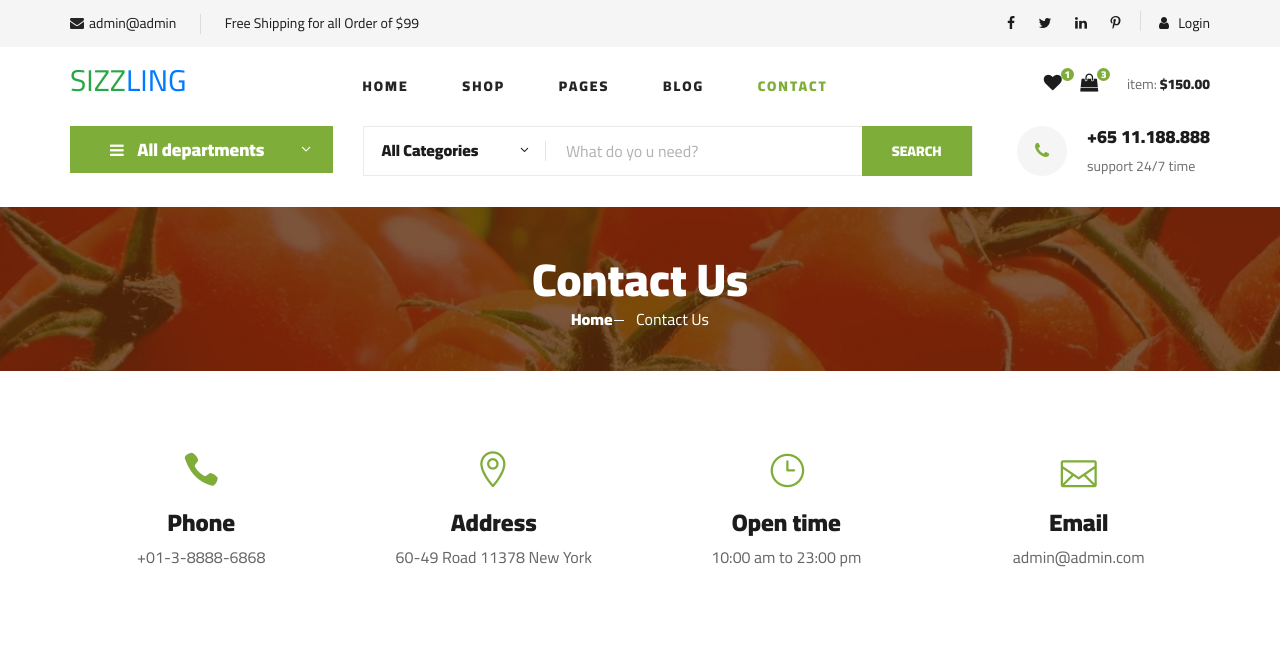
After one commit to Smile-94/online-food-ordering-systm, a Django app: page /contact/ in a window 1280 px wide. The commit adds this page. Shown: the top 647 px of the page. Run offline with Django 4.2, Linux system fonts and the light colour scheme; some libraries are stand-ins or nearby versions.

Commit message:
added functionality in index page

```diff
--- a/accounts/templates/accounts/login.html
+++ b/accounts/templates/accounts/login.html
@@ -11,7 +11,7 @@
         <div class="col-12 col-sm-8 col-md-6 col-lg-5 col-xl-4">
             <div class="bg-dark rounded p-4 p-sm-5 my-4 mx-3">
                 <div class="d-flex align-items-center justify-content-between mb-3">
-                    <a href="index.html" class="">
+                    <a href="{% url 'home:index' %}" class="">
                         <h3 class="text-white"><i class="fa-solid fa-burger text-primary me-2"></i>SIZZ<span class="text-primary">LING</span></h3>
                     </a>
                     <h3 class="text-primary">Sign In</h3>
--- a/accounts/templates/accounts/signup.html
+++ b/accounts/templates/accounts/signup.html
@@ -11,7 +11,7 @@
         <div class="col-12 col-sm-8 col-md-6 col-lg-5 col-xl-4">
             <div class="bg-dark rounded p-4 p-sm-5 my-4 mx-3">
                 <div class="d-flex align-items-center justify-content-between mb-3">
-                    <a href="index.html" class="">
+                    <a href="{% url 'home:index' %}" class="">
                         <h3 class="text-white"><i class="fa-solid fa-burger text-primary me-2"></i></i>SIZZ<span class="text-primary">LING</span></h3>
                     </a>
                     <h3 class="text-primary">Sign Up</h3>
--- /dev/null
+++ b/home/templates/home/contact.html
@@ -0,0 +1,110 @@
+{% extends 'home_base/base.html' %}
+{% load static %}
+
+{% block title %} {{title}} {% endblock title %}
+
+
+{% block body %}
+<!-- Breadcrumb Section Begin -->
+<section class="breadcrumb-section set-bg" data-setbg="{% static 'assets/img/breadcrumb.jpg' %}">
+    <div class="container">
+        <div class="row">
+            <div class="col-lg-12 text-center">
+                <div class="breadcrumb__text">
+                    <h2>Contact Us</h2>
+                    <div class="breadcrumb__option">
+                        <a href="{% url 'home:index' %}">Home</a>
+                        <span>Contact Us</span>
+                    </div>
+                </div>
+            </div>
+        </div>
+    </div>
+</section>
+<!-- Breadcrumb Section End -->
+
+<!-- Contact Section Begin -->
+<section class="contact spad">
+    <div class="container">
+        <div class="row">
+            <div class="col-lg-3 col-md-3 col-sm-6 text-center">
+                <div class="contact__widget">
+                    <span class="icon_phone"></span>
+                    <h4>Phone</h4>
+                    <p>+01-3-8888-6868</p>
+                </div>
+            </div>
+            <div class="col-lg-3 col-md-3 col-sm-6 text-center">
+                <div class="contact__widget">
+                    <span class="icon_pin_alt"></span>
+                    <h4>Address</h4>
+                    <p>60-49 Road 11378 New York</p>
+                </div>
+            </div>
+            <div class="col-lg-3 col-md-3 col-sm-6 text-center">
+                <div class="contact__widget">
+                    <span class="icon_clock_alt"></span>
+                    <h4>Open time</h4>
+                    <p>10:00 am to 23:00 pm</p>
+                </div>
+            </div>
+            <div class="col-lg-3 col-md-3 col-sm-6 text-center">
+                <div class="contact__widget">
+                    <span class="icon_mail_alt"></span>
+                    <h4>Email</h4>
+                    <p>admin@admin.com</p>
+                </div>
+            </div>
+        </div>
+    </div>
+</section>
+<!-- Contact Section End -->
+
+<!-- Map Begin -->
+<div class="map">
+    <iframe
+        src="https://www.google.com/maps/embed?pb=!1m18!1m12!1m3!1d49116.39176087041!2d-86.41867791216099!3d39.69977417971648!2m3!1f0!2f0!3f0!3m2!1i1024!2i768!4f13.1!3m3!1m2!1s0x886ca48c841038a1%3A0x70cfba96bf847f0!2sPlainfield%2C%20IN%2C%20USA!5e0!3m2!1sen!2sbd!4v1586106673811!5m2!1sen!2sbd"
+        height="500" style="border:0;" allowfullscreen="" aria-hidden="false" tabindex="0"></iframe>
+    <div class="map-inside">
+        <i class="icon_pin"></i>
+        <div class="inside-widget">
+            <h4>New York</h4>
+            <ul>
+                <li>Phone: +12-345-6789</li>
+                <li>Add: 16 Creek Ave. Farmingdale, NY</li>
+            </ul>
+        </div>
+    </div>
+</div>
+<!-- Map End -->
+
+<!-- Contact Form Begin -->
+<div class="contact-form spad">
+    <div class="container">
+        <div class="row">
+            <div class="col-lg-12">
+                <div class="contact__form__title">
+                    <h2>Leave Message</h2>
+                </div>
+            </div>
+        </div>
+        <form action="#">
+            <div class="row">
+                <div class="col-lg-6 col-md-6">
+                    <input type="text" placeholder="Your name">
+                </div>
+                <div class="col-lg-6 col-md-6">
+                    <input type="text" placeholder="Your Email">
+                </div>
+                <div class="col-lg-12 text-center">
+                    <textarea placeholder="Your message"></textarea>
+                    <button type="submit" class="site-btn">SEND MESSAGE</button>
+                </div>
+            </div>
+        </form>
+    </div>
+</div>
+<!-- Contact Form End -->
+
+
+{% endblock body %}
--- /dev/null
+++ b/home/templates/home_base/base.html
@@ -0,0 +1,263 @@
+<!DOCTYPE html>
+{% load static %}
+<html lang="eng">
+
+<head>
+    <meta charset="UTF-8">
+    <meta name="description" content="Ogani Template">
+    <meta name="keywords" content="Ogani, unica, creative, html">
+    <meta name="viewport" content="width=device-width, initial-scale=1.0">
+    <meta http-equiv="X-UA-Compatible" content="ie=edge">
+    <title> {% block title %}{% endblock title %} </title>
+
+    <!-- Google Font -->
+    <link href="https://fonts.googleapis.com/css2?family=Cairo:wght@200;300;400;600;900&display=swap" rel="stylesheet">
+
+    <!-- Css Styles -->
+    <link rel="stylesheet" href="{% static 'assets/css/bootstrap.min.css' %}" type="text/css">
+    <link rel="stylesheet" href="{% static 'assets/css/font-awesome.min.css' %}" type="text/css">
+    <link rel="stylesheet" href="{% static 'assets/css/elegant-icons.css' %}" type="text/css">
+    <link rel="stylesheet" href=" {% static 'assets/css/nice-select.css' %}" type="text/css">
+    <link rel="stylesheet" href="{% static 'assets/css/jquery-ui.min.css' %}" type="text/css">
+    <link rel="stylesheet" href="{% static 'assets/css/owl.carousel.min.css' %}" type="text/css">
+    <link rel="stylesheet" href="{% static 'assets/css/slicknav.min.css' %}" type="text/css">
+    <link rel="stylesheet" href="{% static 'assets/css/style.css' %}" type="text/css">
+
+    <script src="https://cdn.jsdelivr.net/npm/@popperjs/core@2.11.6/dist/umd/popper.min.js" integrity="sha384-oBqDVmMz9ATKxIep9tiCxS/Z9fNfEXiDAYTujMAeBAsjFuCZSmKbSSUnQlmh/jp3" crossorigin="anonymous"></script>
+    <script src="https://cdn.jsdelivr.net/npm/bootstrap@5.3.0-alpha1/dist/js/bootstrap.min.js" integrity="sha384-mQ93GR66B00ZXjt0YO5KlohRA5SY2XofN4zfuZxLkoj1gXtW8ANNCe9d5Y3eG5eD" crossorigin="anonymous"></script>
+</head>
+
+<body>
+    <!-- Page Preloder -->
+    <div id="preloder">
+        <div class="loader"></div>
+    </div>
+
+    <!-- Header Section Begin -->
+    <header class="header">
+        <div class="header__top">
+            <div class="container">
+                <div class="row">
+                    <div class="col-lg-6">
+                        <div class="header__top__left">
+                            <ul>
+                                <li><i class="fa fa-envelope"></i>admin@admin</li>
+                                <li>Free Shipping for all Order of $99</li>
+                            </ul>
+                        </div>
+                    </div>
+                    <div class="col-lg-6">
+                        <div class="header__top__right">
+                            <div class="header__top__right__social">
+                                <a href="#"><i class="fa fa-facebook"></i></a>
+                                <a href="#"><i class="fa fa-twitter"></i></a>
+                                <a href="#"><i class="fa fa-linkedin"></i></a>
+                                <a href="#"><i class="fa fa-pinterest-p"></i></a>
+                            </div>
+                            <div class="header__top__right__auth">
+                                {% if user.is_authenticated %}
+                                    <a href="#" role="button" data-bs-toggle="dropdown" aria-expanded="false"><i class="fa fa-user"></i>Profile</a>
+                                {% else %}
+                                    <a href="{% url 'accounts:login' %}"><i class="fa fa-user"></i> Login</a>
+
+                                {% endif %}
+                                    <ul class="dropdown-menu">
+                                      <li><a class="dropdown-item" href="#">Customer Arena</a></li>
+                                      <li><a class="dropdown-item" href="#">Manage Profile</a></li>
+                                      <li><a class="dropdown-item" href="{% url 'accounts:logout' %}">Logout</a></li>
+                                    </ul>
+                            </div>
+                        </div>
+                    </div>
+                </div>
+            </div>
+        </div>
+        <div class="container">
+            <div class="row">
+                <div class="col-lg-3">
+                    <div class="header__logo">
+                        <a href="./index.html">
+                            <h3 class="text-success fw-bold"><i class="fa-solid fa-burger text-primary me-2"></i>SIZZ<span class="text-primary">LING</span></h3>
+                        </a>
+                    </div>
+                </div>
+                <div class="col-lg-6">
+                    <nav class="header__menu">
+                        <ul>
+                            <li><a href="{% url 'home:index' %}">Home</a></li>
+                            <li><a href="./shop-grid.html">Shop</a></li>
+                            <li><a href="#">Pages</a>
+                                <ul class="header__menu__dropdown">
+                                    <li><a href="./shop-details.html">Shop Details</a></li>
+                                    <li><a href="./shoping-cart.html">Shoping Cart</a></li>
+                                    <li><a href="./checkout.html">Check Out</a></li>
+                                    <li><a href="./blog-details.html">Blog Details</a></li>
+                                </ul>
+                            </li>
+                            <li><a href="./blog.html">Blog</a></li>
+                            <li class="active"><a href="./contact.html">Contact</a></li>
+                        </ul>
+                    </nav>
+                </div>
+                <div class="col-lg-3">
+                    <div class="header__cart">
+                        <ul>
+                            <li><a href="#"><i class="fa fa-heart"></i> <span>1</span></a></li>
+                            <li><a href="#"><i class="fa fa-shopping-bag"></i> <span>3</span></a></li>
+                        </ul>
+                        <div class="header__cart__price">item: <span>$150.00</span></div>
+                    </div>
+                </div>
+            </div>
+            <div class="humberger__open">
+                <i class="fa fa-bars"></i>
+            </div>
+        </div>
+    </header>
+    <!-- Header Section End -->
+
+    <!-- Hero Section Begin -->
+    <section class="hero hero-normal">
+        <div class="container">
+            <div class="row">
+                <div class="col-lg-3">
+                    <div class="hero__categories">
+                        <div class="hero__categories__all">
+                            <i class="fa fa-bars"></i>
+                            <span>All departments</span>
+                        </div>
+                        <ul>
+                            <li><a href="#">Fresh Meat</a></li>
+                            <li><a href="#">Vegetables</a></li>
+                            <li><a href="#">Fruit & Nut Gifts</a></li>
+                            <li><a href="#">Fresh Berries</a></li>
+                            <li><a href="#">Ocean Foods</a></li>
+                            <li><a href="#">Butter & Eggs</a></li>
+                            <li><a href="#">Fastfood</a></li>
+                            <li><a href="#">Fresh Onion</a></li>
+                            <li><a href="#">Papayaya & Crisps</a></li>
+                            <li><a href="#">Oatmeal</a></li>
+                            <li><a href="#">Fresh Bananas</a></li>
+                        </ul>
+                    </div>
+                </div>
+                <div class="col-lg-9">
+                    <div class="hero__search">
+                        <div class="hero__search__form">
+                            <form action="#">
+                                <div class="hero__search__categories">
+                                    All Categories
+                                    <span class="arrow_carrot-down"></span>
+                                </div>
+                                <input type="text" placeholder="What do yo u need?">
+                                <button type="submit" class="site-btn">SEARCH</button>
+                            </form>
+                        </div>
+                        <div class="hero__search__phone">
+                            <div class="hero__search__phone__icon">
+                                <i class="fa fa-phone"></i>
+                            </div>
+                            <div class="hero__search__phone__text">
+                                <h5>+65 11.188.888</h5>
+                                <span>support 24/7 time</span>
+                            </div>
+                        </div>
+                    </div>
+                    {% block banner %}
+
+
+                    {% endblock banner %}
+                </div>
+            </div>
+        </div>
+    </section>
+
+    {% block body %}
+
+    {% endblock body %}
+
+
+
+   <!-- Footer Section Begin -->
+   <footer class="footer spad">
+    <div class="container">
+        <div class="row">
+            <div class="col-lg-3 col-md-6 col-sm-6">
+                <div class="footer__about">
+                    <div class="footer__about__logo">
+                        <a href="./index.html"><img src="{% static 'assets/img/logo.png' %}" alt=""></a>
+                    </div>
+                    <ul>
+                        <li>Address: 60-49 Road 11378 New York</li>
+                        <li>Phone: +65 11.188.888</li>
+                        <li>Email: hello@colorlib.com</li>
+                    </ul>
+                </div>
+            </div>
+            <div class="col-lg-4 col-md-6 col-sm-6 offset-lg-1">
+                <div class="footer__widget">
+                    <h6>Useful Links</h6>
+                    <ul>
+                        <li><a href="#">About Us</a></li>
+                        <li><a href="#">About Our Shop</a></li>
+                        <li><a href="#">Secure Shopping</a></li>
+                        <li><a href="#">Delivery infomation</a></li>
+                        <li><a href="#">Privacy Policy</a></li>
+                        <li><a href="#">Our Sitemap</a></li>
+                    </ul>
+                    <ul>
+                        <li><a href="#">Who We Are</a></li>
+                        <li><a href="#">Our Services</a></li>
+                        <li><a href="#">Projects</a></li>
+                        <li><a href="#">Contact</a></li>
+                        <li><a href="#">Innovation</a></li>
+                        <li><a href="#">Testimonials</a></li>
+                    </ul>
+                </div>
+            </div>
+            <div class="col-lg-4 col-md-12">
+                <div class="footer__widget">
+                    <h6>Join Our Newsletter Now</h6>
+                    <p>Get E-mail updates about our latest shop and special offers.</p>
+                    <form action="#">
+                        <input type="text" placeholder="Enter your mail">
+                        <button type="submit" class="site-btn">Subscribe</button>
+                    </form>
+                    <div class="footer__widget__social">
+                        <a href="#"><i class="fa fa-facebook"></i></a>
+                        <a href="#"><i class="fa fa-instagram"></i></a>
+                        <a href="#"><i class="fa fa-twitter"></i></a>
+                        <a href="#"><i class="fa fa-pinterest"></i></a>
+                    </div>
+                </div>
+            </div>
+        </div>
+        <div class="row">
+            <div class="col-lg-12">
+                <div class="footer__copyright">
+                    <div class="footer__copyright__text"><p><!-- Link back to Colorlib can't be removed. Template is licensed under CC BY 3.0. -->
+Copyright &copy;<script>document.write(new Date().getFullYear());</script> All rights reserved | This template is made with <i class="fa fa-heart" aria-hidden="true"></i> by <a href="https://iubat.edu" target="_blank">IUBAT</a>
+<!-- Link back to Colorlib can't be removed. Template is licensed under CC BY 3.0. --></p></div>
+                    <div class="footer__copyright__payment"><img src="{% static 'assets/img/payment-item.png' %}" alt=""></div>
+                </div>
+            </div>
+        </div>
+    </div>
+</footer>
+<!-- Footer Section End -->
+
+<!-- Js Plugins -->
+<script src="{% static 'assets/js/jquery-3.3.1.min.js' %}"></script>
+<script src="{% static 'assets/js/bootstrap.min.js' %}"></script>
+<script src="{% static 'assets/js/jquery.nice-select.min.js' %}"></script>
+<script src="{% static 'assets/js/jquery-ui.min.js' %}"></script>
+<script src="{% static 'assets/js/jquery.slicknav.js' %}"></script>
+<script src="{% static 'assets/js/mixitup.min.js' %}"></script>
+<script src="{% static 'assets/js/owl.carousel.min.js' %}"></script>
+<script src="{% static 'assets/js/main.js' %}"></script>
+
+
+
+</body>
+
+</html>
--- a/home/urls.py
+++ b/home/urls.py
@@ -9,4 +9,5 @@ urlpatterns = [
 
     path('', home_main.IndexView.as_view(),name="index"),
     path('home/', home_main.IndexView.as_view(),name="home"),
+    path('contact/', home_main.ContactView.as_view(),name="contact"),
 ]
--- a/home/views/home_main.py
+++ b/home/views/home_main.py
@@ -11,3 +11,11 @@ class IndexView(TemplateView):
         context = super().get_context_data(**kwargs)
         context["title"] = "Home"
         return context
+
+class ContactView(TemplateView):
+    template_name = 'home/contact.html'
+
+    def get_context_data(self, **kwargs):
+        context = super().get_context_data(**kwargs)
+        context["title"] = 'Contact With Us'
+        return context
```
Also changed, not shown: home/templates/components/banner.html (added, +9 -0 lines), home/templates/components/breadcrumb.html (added, +19 -0 lines), home/templates/home/home.html (+8 -3 lines), home/templates/home_base/base_home.html (deleted, +0 -264 lines), static/assets/img/categories/burger-2.jpg (added), static/assets/img/categories/cat-1.jpg (deleted), static/assets/img/hero/banner.jpg (deleted), static/assets/img/logo-1.png (renamed from static/assets/img/logo.png), 2 other files.
